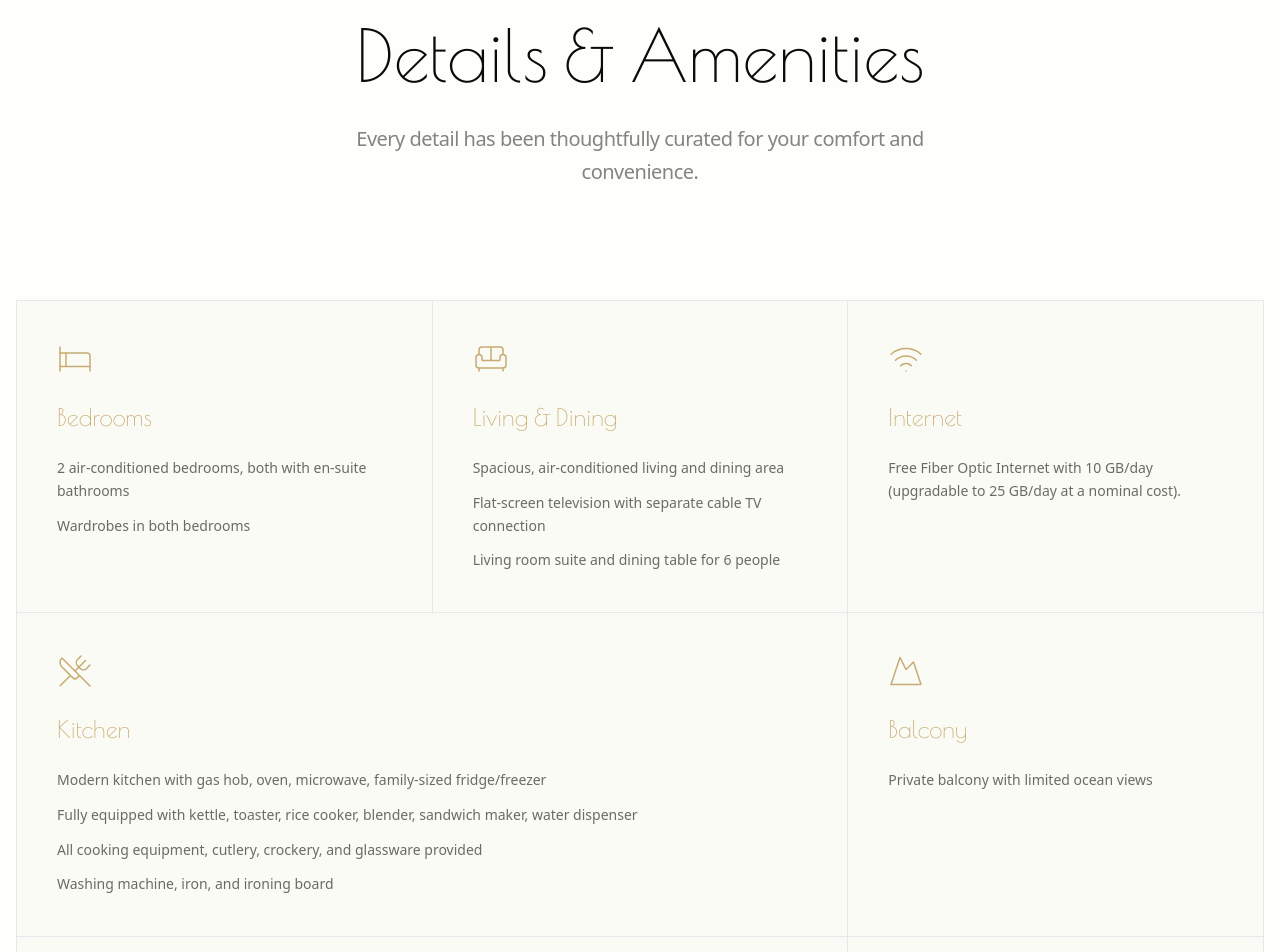
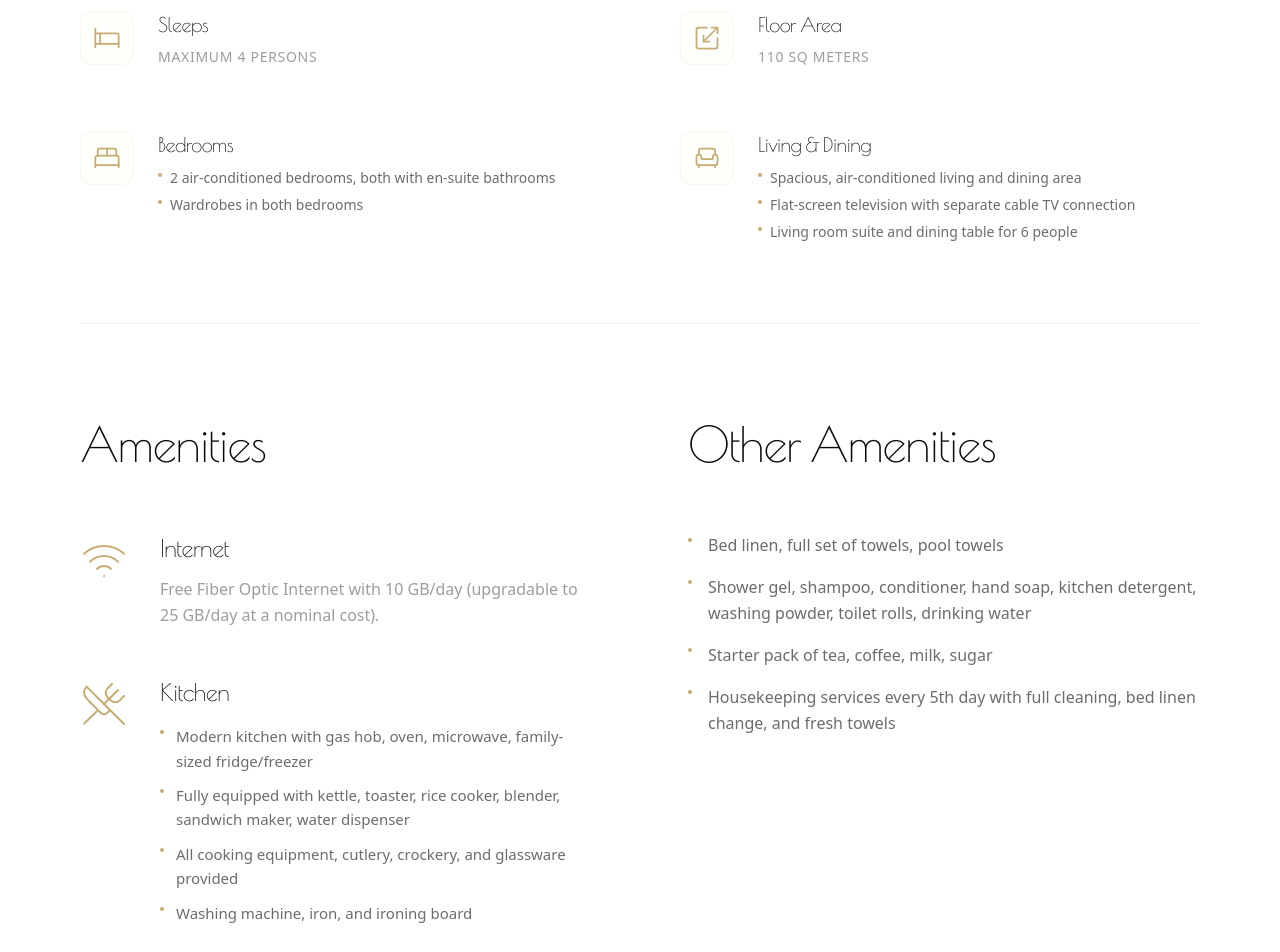
Before and after one commit to GeethSheheran/my-exclusive-rentals, a Next.js app: page /stays/beach-bliss in a window 1280 px wide. Shown: the part 2260-3212 px from the top of the page. Built offline with nearby package versions, Linux system fonts and the light colour scheme.

Commit message:
changes as website

```diff
--- a/src/app/page.tsx
+++ b/src/app/page.tsx
@@ -10,12 +10,20 @@ export default function Home() {
   return (
     <main className="min-h-screen">
       <Header />
+
+      {/* Sticky Hero Container */}
+      <div className="sticky top-0 h-screen z-0">
         <Hero />
+      </div>
+
+      {/* Scrolling Content */}
+      <div className="relative z-10 bg-white">
         <PropertyGrid />
         <Features />
         <Testimonials />
         <CTASection />
         <Footer />
+      </div>
     </main>
   );
 }
--- a/src/components/contact/ContactSection.tsx
+++ b/src/components/contact/ContactSection.tsx
@@ -6,7 +6,7 @@ import { Button } from '@/components/ui/Button';
 
 export function ContactSection() {
     return (
-        <section className="py-24 md:py-32 bg-floral-white relative overflow-hidden">
+        <section className="py-24 md:py-32 bg-white relative overflow-hidden">
             {/* Elegant Gold Line Accent */}
             <div className="absolute top-0 left-1/2 -translate-x-1/2 w-24 h-px bg-gold" />
 
@@ -36,7 +36,7 @@ export function ContactSection() {
                             whileInView={{ opacity: 1, x: 0 }}
                             viewport={{ once: true }}
                             transition={{ duration: 0.8 }}
-                            className="bg-soft-gray border border-dark/5 p-8 md:p-12 divide-y divide-dark/10"
+                            className="bg-white border border-dark/5 p-8 md:p-12 divide-y divide-dark/10"
                         >
                             {/* Email Section */}
                             <div className="pb-12 group">
@@ -87,7 +87,7 @@ export function ContactSection() {
                             whileInView={{ opacity: 1, x: 0 }}
                             viewport={{ once: true }}
                             transition={{ duration: 0.8, delay: 0.2 }}
-                            className="bg-soft-gray p-8 md:p-12 border border-dark/5"
+                            className="bg-white p-8 md:p-12 border border-dark/5"
                         >
                             <div className="mb-10">
                                 <span className="font-sans text-gold text-xs uppercase tracking-[0.3em] mb-4 block">Inquiries</span>
--- a/src/components/villa/VillaBooking.tsx
+++ b/src/components/villa/VillaBooking.tsx
@@ -27,7 +27,10 @@ export function VillaBooking({ villaName }: VillaBookingProps) {
 
                     {/* CTA Button */}
                     <Link href="/contact">
-                        <Button variant="solid">
+                        <Button
+                            variant="solid"
+                            className="rounded-full px-10 py-6 text-sm uppercase tracking-widest shadow-xl"
+                        >
                             Reserve Now
                         </Button>
                     </Link>
--- a/src/components/villa/VillaDetails.tsx
+++ b/src/components/villa/VillaDetails.tsx
@@ -1,6 +1,7 @@
 'use client';
 
-import { Bed, Sofa, UtensilsCrossed, Wifi, Mountain, ConciergeBell, KeyRound } from 'lucide-react';
+import { Bed, Scaling, BedDouble, Armchair, Wifi, UtensilsCrossed, Check } from 'lucide-react';
+import { motion } from 'framer-motion';
 
 interface VillaDetailsProps {
     stats: {
@@ -22,101 +23,144 @@ interface VillaDetailsProps {
     };
 }
 
-const DetailCard = ({
-    icon: Icon,
-    title,
-    items,
-    className = ""
-}: {
-    icon: React.ElementType;
-    title: string;
-    items: string[];
-    className?: string;
-}) => (
-    <div className={`bg-soft-gray p-10 flex flex-col items-start min-h-[280px] hover:bg-gold-light/30 transition-colors duration-500 group ${className}`}>
-        <div className="text-gold mb-6">
-            <Icon size={36} strokeWidth={1} />
+const StatItem = ({ icon: Icon, title, detail, items }: { icon: any; title: string; detail?: string; items?: string[] }) => (
+    <div className="flex gap-6 items-start">
+        <div className="p-3 bg-floral-white rounded-xl border border-gold/10 text-gold shrink-0">
+            <Icon size={28} strokeWidth={1.5} />
         </div>
-        <h3 className="font-serif text-2xl text-gold mb-6">
-            {title}
-        </h3>
-        <ul className="space-y-3">
+        <div>
+            <h4 className="font-serif text-xl text-dark mb-2 tracking-tight">{title}</h4>
+            {detail && <p className="font-sans text-dark/40 text-sm font-light uppercase tracking-wider">{detail}</p>}
+            {items && (
+                <ul className="space-y-1 mt-1">
                     {items.map((item, idx) => (
-                <li key={idx} className="font-sans text-dark/60 font-light text-sm leading-relaxed">
+                        <li key={idx} className="font-sans text-dark/60 text-sm font-light leading-relaxed flex items-start gap-2">
+                            <span className="text-gold/60 mt-1.5 w-1 h-1 rounded-full bg-gold shrink-0" />
                             {item}
                         </li>
                     ))}
                 </ul>
+            )}
+        </div>
     </div>
 );
 
-export function VillaDetails({ rooms, amenities }: VillaDetailsProps) {
+const AmenityItem = ({ title, icon: Icon, detail, items }: { title: string; icon: any; detail?: string; items?: string[] }) => (
+    <div className="flex gap-8 items-start mb-12 last:mb-0">
+        <div className="text-gold shrink-0 mt-1">
+            <Icon size={48} strokeWidth={1} />
+        </div>
+        <div>
+            <h4 className="font-serif text-2xl text-dark mb-3 tracking-tight">{title}</h4>
+            {detail && <p className="font-sans text-dark/40 text-base font-light leading-relaxed">{detail}</p>}
+            {items && (
+                <ul className="space-y-2.5 mt-4">
+                    {items.map((item, idx) => (
+                        <li key={idx} className="font-sans text-dark/60 text-[15px] font-light leading-relaxed flex items-start gap-3">
+                            <span className="text-gold/40 mt-1.5 h-1 w-1 rounded-full bg-gold shrink-0" />
+                            {item}
+                        </li>
+                    ))}
+                </ul>
+            )}
+        </div>
+    </div>
+);
+
+export function VillaDetails({ stats, rooms, amenities }: VillaDetailsProps) {
     return (
-        <section className="bg-floral-white py-20 md:py-24">
-            <div className="container mx-auto px-4">
+        <section className="bg-white py-24 md:py-32 overflow-hidden">
+            <div className="container mx-auto px-4 max-w-6xl">
 
-                {/* Section Header */}
-                <div className="text-center max-w-4xl mx-auto mb-20 md:mb-28">
-                    <span className="text-gold font-sans text-xs tracking-[0.4em] uppercase font-bold mb-6 block">
-                        The Experience
-                    </span>
-                    <h2 className="font-serif text-6xl md:text-7xl text-dark mb-8 leading-none">
-                        Details & Amenities
-                    </h2>
-                    <p className="font-sans text-dark/50 tracking-tight font-light text-lg md:text-xl leading-relaxed max-w-xl mx-auto">
-                        Every detail has been thoughtfully curated for your comfort and convenience.
-                    </p>
-                </div>
+                {/* Statistics Grid */}
+                <div className="grid grid-cols-1 md:grid-cols-2 gap-x-20 gap-y-16 mb-20">
+                    <motion.div
+                        initial={{ opacity: 0, y: 20 }}
+                        whileInView={{ opacity: 1, y: 0 }}
+                        viewport={{ once: true }}
+                        transition={{ duration: 0.8 }}
+                    >
+                        <StatItem
+                            icon={Bed}
+                            title="Sleeps"
+                            detail={`Maximum ${stats.sleeps} persons`}
+                        />
+                    </motion.div>
 
-                {/* Architectural Bordered Grid */}
-                <div className="border border-gray-200 bg-gray-200 grid grid-cols-1 md:grid-cols-2 lg:grid-cols-3 gap-[1px]">
+                    <motion.div
+                        initial={{ opacity: 0, y: 20 }}
+                        whileInView={{ opacity: 1, y: 0 }}
+                        viewport={{ once: true }}
+                        transition={{ duration: 0.8, delay: 0.1 }}
+                    >
+                        <StatItem
+                            icon={Scaling}
+                            title="Floor Area"
+                            detail={`${stats.floorArea} SQ Meters`}
+                        />
+                    </motion.div>
 
-                    <DetailCard
-                        icon={Bed}
+                    <motion.div
+                        initial={{ opacity: 0, y: 20 }}
+                        whileInView={{ opacity: 1, y: 0 }}
+                        viewport={{ once: true }}
+                        transition={{ duration: 0.8, delay: 0.2 }}
+                    >
+                        <StatItem
+                            icon={BedDouble}
                             title="Bedrooms"
                             items={rooms.bedrooms}
                         />
+                    </motion.div>
 
-                    <DetailCard
-                        icon={Sofa}
+                    <motion.div
+                        initial={{ opacity: 0, y: 20 }}
+                        whileInView={{ opacity: 1, y: 0 }}
+                        viewport={{ once: true }}
+                        transition={{ duration: 0.8, delay: 0.3 }}
+                    >
+                        <StatItem
+                            icon={Armchair}
                             title="Living & Dining"
                             items={rooms.livingDining}
                         />
+                    </motion.div>
+                </div>
 
-                    <DetailCard
+                {/* Divider */}
+                <div className="w-full h-px bg-dark/5 mb-24" />
+
+                <div className="grid grid-cols-1 lg:grid-cols-2 gap-x-24 gap-y-16">
+                    {/* Main Amenities */}
+                    <div>
+                        <h3 className="font-serif text-5xl text-dark mb-16 tracking-tight">Amenities</h3>
+
+                        <AmenityItem
                             icon={Wifi}
                             title="Internet"
-                        items={amenities.internet}
+                            detail={amenities.internet[0]}
                         />
 
-                    <DetailCard
+                        <AmenityItem
                             icon={UtensilsCrossed}
                             title="Kitchen"
                             items={amenities.kitchen}
-                        className="lg:col-span-2"
                         />
+                    </div>
 
-                    <DetailCard
-                        icon={Mountain}
-                        title="Balcony"
-                        items={amenities.features}
-                    />
+                    {/* Other Amenities */}
+                    <div>
+                        <h3 className="font-serif text-5xl text-dark mb-16 tracking-tight">Other Amenities</h3>
 
-                    <DetailCard
-                        icon={ConciergeBell}
-                        title="Other Amenities"
-                        items={amenities.services}
-                        className="lg:col-span-2"
-                    />
-
-                    {amenities.entry.length > 0 && (
-                        <DetailCard
-                            icon={KeyRound}
-                            title="Entry to Apartment"
-                            items={amenities.entry}
-                        />
-                    )}
-
+                        <ul className="space-y-4">
+                            {amenities.services.map((service, idx) => (
+                                <li key={idx} className="font-sans text-dark/60 text-base font-light flex items-start gap-4 leading-relaxed group">
+                                    <span className="text-gold/40 mt-1.5 h-1 w-1 rounded-full bg-gold shrink-0 group-hover:scale-125 transition-transform" />
+                                    {service}
+                                </li>
+                            ))}
+                        </ul>
+                    </div>
                 </div>
             </div>
         </section>
```
Also changed, not shown: src/app/contact/page.tsx (+12 -4 lines), src/components/home/CTASection.tsx (+41 -14 lines), src/components/home/Features.tsx (+8 -24 lines), src/components/villa/VillaLocation.tsx (+51 -72 lines). Lines whose indentation alone changed are shown as unchanged.
